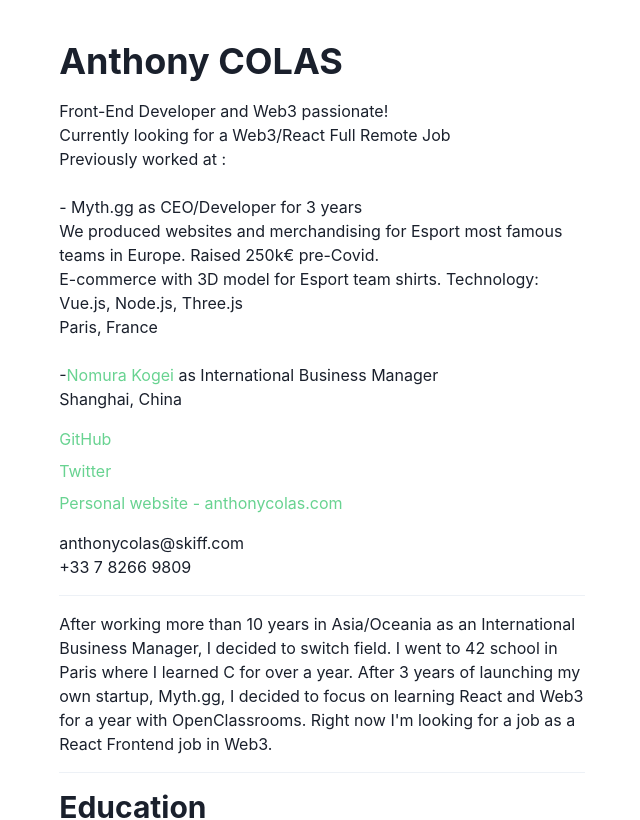
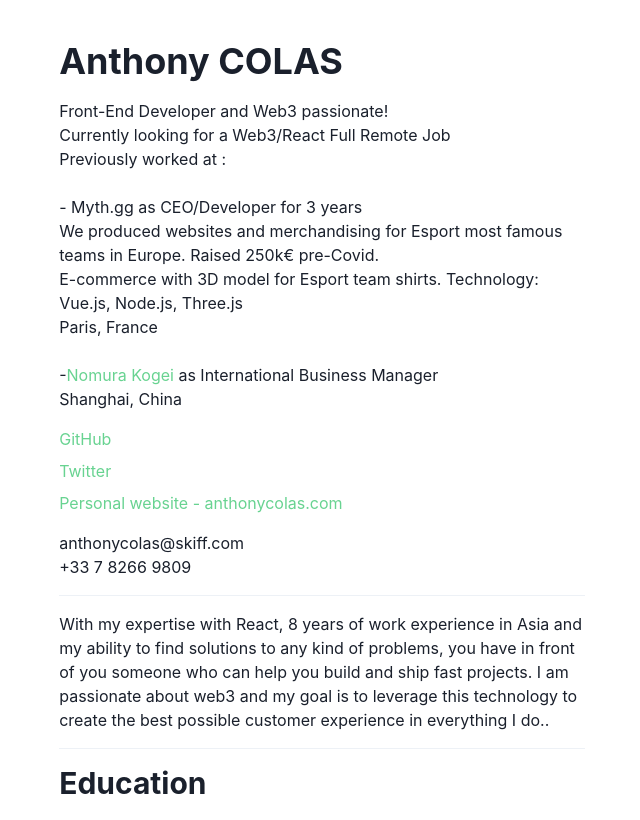
Before and after one commit to ToDestiny/anthonycolas.com, a Next.js app: page /cv in a window 1280 px wide. Shown: the top 820 px of the page, without its empty margins (318-958 px from the left). Built offline with nearby package versions, Linux system fonts and the light colour scheme; no server answers; what wagmi would draw is missing.

Commit message:
Update CV

```diff
--- a/pages/cv.tsx
+++ b/pages/cv.tsx
@@ -59,12 +59,11 @@ const CVPage: NextPage = () => {
         <Divider />
 
         <Text>
-          After working more than 10 years in Asia/Oceania as an International
-          Business Manager, I decided to switch field. I went to 42 school in
-          Paris where I learned C for over a year. After 3 years of launching my
-          own startup, Myth.gg, I decided to focus on learning React and Web3
-          for a year with OpenClassrooms. Right now I&apos;m looking for a job
-          as a React Frontend job in Web3.
+          With my expertise with React, 8 years of work experience in Asia and
+          my ability to find solutions to any kind of problems, you have in
+          front of you someone who can help you build and ship fast projects. I
+          am passionate about web3 and my goal is to leverage this technology to
+          create the best possible customer experience in everything I do..
         </Text>
 
         <Divider />
```
